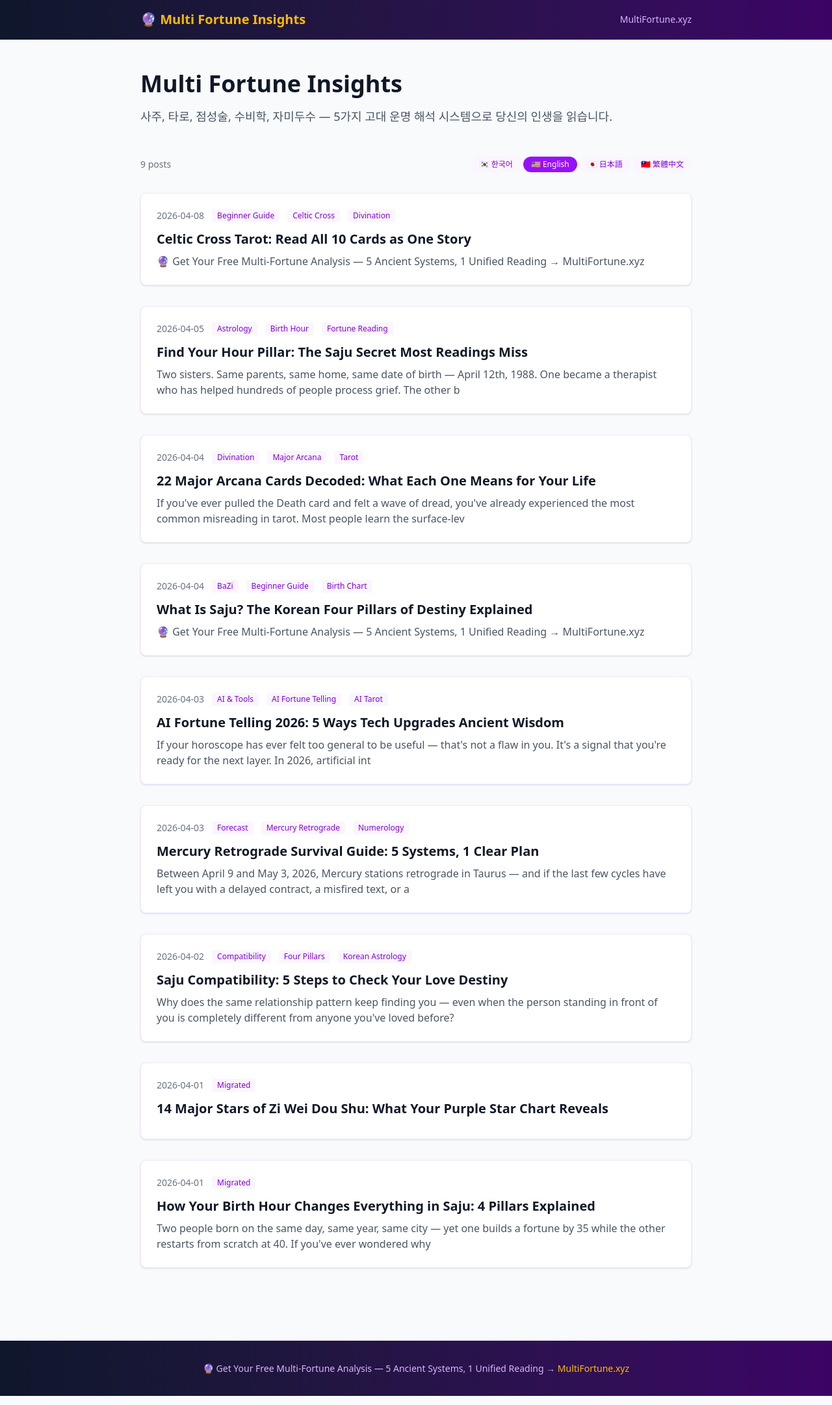
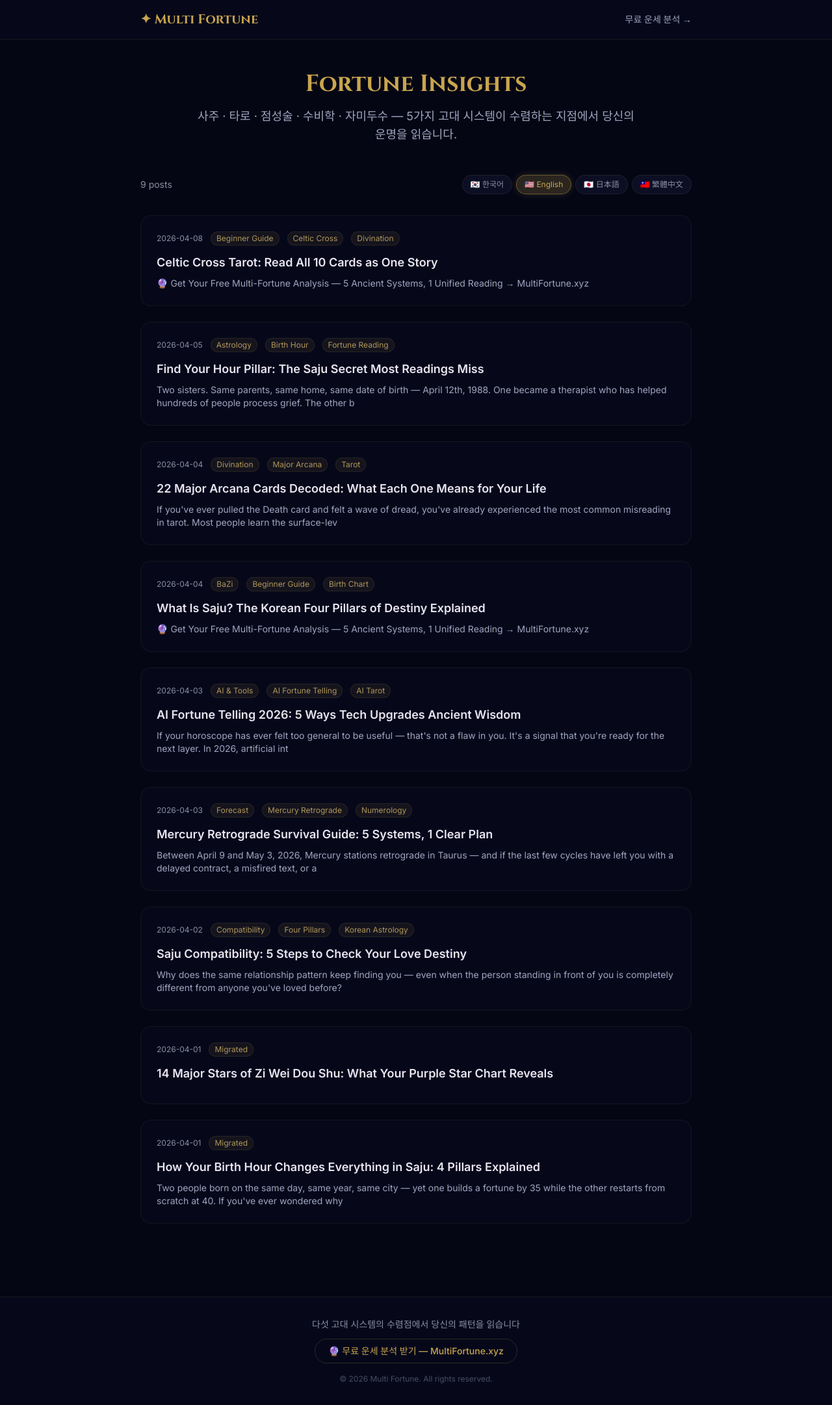
Before and after one commit to flowlabassit-lgtm/fortune-blog, a Next.js app: page / in a window 1280 px wide. Shown: the whole page at 65% size. Built offline with nearby package versions, Linux system fonts and the light colour scheme.

Commit message:
Apply multifortune.xyz dark theme: deep navy + gold accents + Inter/Cinzel fonts

```diff
--- a/app/components/LangFilter.tsx
+++ b/app/components/LangFilter.tsx
@@ -42,15 +42,15 @@ export function LangSelector({
   onChange: (l: string) => void;
 }) {
   return (
-    <div className="flex gap-1">
+    <div className="flex gap-1.5">
       {SUPPORTED_LANGS.map((l) => (
         <button
           key={l}
           onClick={() => onChange(l)}
-          className={`px-3 py-1 text-xs rounded-full transition-colors ${
+          className={`px-3 py-1.5 text-xs rounded-full transition-all duration-200 ${
             lang === l
-              ? "bg-purple-600 text-white"
-              : "bg-purple-50 text-purple-700 hover:bg-purple-100"
+              ? "bg-gold/20 text-gold border border-gold/40 shadow-[0_0_12px_rgba(201,165,78,0.2)]"
+              : "bg-surface-light text-muted border border-gold/10 hover:border-gold/25 hover:text-muted-light"
           }`}
         >
           {LANG_LABELS[l]}
--- a/app/components/PostList.tsx
+++ b/app/components/PostList.tsx
@@ -12,43 +12,43 @@ export function PostList({ posts }: { posts: PostMeta[] }) {
   return (
     <>
       <div className="flex items-center justify-between mb-8">
-        <p className="text-sm text-gray-500">
+        <p className="text-sm text-muted">
           {filtered.length} post{filtered.length !== 1 ? "s" : ""}
         </p>
         <LangSelector lang={lang} onChange={changeLang} />
       </div>
 
       {filtered.length === 0 ? (
-        <p className="text-gray-500">
+        <p className="text-muted">
           이 언어로 작성된 글이 아직 없습니다. 다른 언어를 선택해보세요.
         </p>
       ) : (
-        <div className="grid gap-8">
+        <div className="grid gap-6">
           {filtered.map((post) => (
             <article
               key={post.slug}
-              className="bg-white rounded-lg shadow-sm border border-purple-100 p-6 hover:shadow-md transition-shadow"
+              className="bg-surface rounded-2xl border border-gold/8 p-6 hover:border-gold/20 hover:shadow-[0_0_25px_rgba(201,165,78,0.08)] transition-all duration-300"
             >
               <div className="flex items-center gap-3 mb-3">
-                <time className="text-sm text-gray-500">{post.date}</time>
+                <time className="text-xs text-muted">{post.date}</time>
                 {post.tags
                   .filter((t) => !t.startsWith("lang:"))
                   .slice(0, 3)
                   .map((tag) => (
                     <span
                       key={tag}
-                      className="text-xs bg-purple-50 text-purple-700 px-2 py-0.5 rounded"
+                      className="text-xs bg-gold/8 text-gold-light/80 px-2 py-0.5 rounded-full border border-gold/10"
                     >
                       {tag}
                     </span>
                   ))}
               </div>
               <Link href={`/posts/${post.slug}`}>
-                <h2 className="text-xl font-semibold hover:text-purple-600 transition-colors mb-2">
+                <h2 className="text-lg font-semibold text-lavender hover:text-gold transition-colors mb-2">
                   {post.title}
                 </h2>
               </Link>
-              <p className="text-gray-600">{post.description}</p>
+              <p className="text-sm text-muted-light line-clamp-2">{post.description}</p>
             </article>
           ))}
         </div>
--- a/app/globals.css
+++ b/app/globals.css
@@ -1,3 +1,14 @@
 @import "tailwindcss";
+@plugin "@tailwindcss/typography";
 
-@plugin "@tailwindcss/typography";
+@theme {
+  --color-deep: #040614;
+  --color-surface: #06081a;
+  --color-surface-light: #0c0f24;
+  --color-gold: #c9a54e;
+  --color-gold-light: #d4b76a;
+  --color-gold-dark: #a88a3a;
+  --color-muted: #8b8da3;
+  --color-muted-light: #a0a4bf;
+  --color-lavender: #e8e4f0;
+}
--- a/app/layout.tsx
+++ b/app/layout.tsx
@@ -1,16 +1,22 @@
 import type { Metadata } from "next";
-import { Geist } from "next/font/google";
+import { Inter, Cinzel } from "next/font/google";
 import "./globals.css";
 
-const geistSans = Geist({
-  variable: "--font-geist-sans",
+const inter = Inter({
+  variable: "--font-inter",
   subsets: ["latin"],
+});
+
+const cinzel = Cinzel({
+  variable: "--font-cinzel",
+  subsets: ["latin"],
+  weight: ["400", "700"],
 });
 
 export const metadata: Metadata = {
   title: "Multi Fortune Insights — Saju, Tarot, Astrology & Numerology",
   description:
-    "Explore fortune readings across 5 ancient systems: Saju (Korean Four Pillars), Tarot, Western & Vedic Astrology, Numerology, and Zi Wei Dou Shu. Multilingual insights in Korean, English, Japanese, and Chinese.",
+    "반복되는 커리어·관계·타이밍 패턴을 다섯 독립 시스템의 수렴점으로 분석합니다. Saju, Tarot, Numerology, Vedic Astrology & Zi Wei Dou Shu.",
   metadataBase: new URL("https://blog.multifortune.xyz"),
 };
 
@@ -20,29 +26,41 @@ export default function RootLayout({
   children: React.ReactNode;
 }>) {
   return (
-    <html lang="ko" className={`${geistSans.variable} h-full antialiased`}>
-      <body className="min-h-full flex flex-col bg-slate-50 text-gray-900">
-        <header className="border-b border-purple-900/20 bg-gradient-to-r from-slate-900 to-purple-950">
+    <html lang="ko" className={`${inter.variable} ${cinzel.variable} h-full antialiased dark`}>
+      <body className="min-h-full flex flex-col bg-deep text-lavender font-[family-name:var(--font-inter)]">
+        {/* Header */}
+        <header className="border-b border-gold/10 bg-surface backdrop-blur-xl">
           <div className="mx-auto max-w-4xl px-6 py-4 flex items-center justify-between">
-            <a href="/" className="text-xl font-bold text-amber-400">
-              🔮 Multi Fortune Insights
+            <a href="/" className="flex items-center gap-2">
+              <span className="text-xl font-[family-name:var(--font-cinzel)] font-bold text-gold">
+                ✦ Multi Fortune
+              </span>
             </a>
             <a
               href="https://www.multifortune.xyz"
-              className="text-sm font-medium text-purple-300 hover:text-amber-400 transition-colors"
+              className="text-sm font-medium text-muted-light hover:text-gold transition-colors"
             >
-              MultiFortune.xyz
+              무료 운세 분석 →
             </a>
           </div>
         </header>
+
         <main className="flex-1">{children}</main>
-        <footer className="border-t border-purple-900/20 bg-gradient-to-r from-slate-900 to-purple-950 mt-16">
-          <div className="mx-auto max-w-4xl px-6 py-8 text-center text-sm text-purple-300">
-            <p>
-              🔮 Get Your Free Multi-Fortune Analysis — 5 Ancient Systems, 1 Unified Reading →{" "}
-              <a href="https://www.multifortune.xyz" className="text-amber-400 hover:underline">
-                MultiFortune.xyz
-              </a>
+
+        {/* Footer */}
+        <footer className="border-t border-gold/10 bg-surface mt-16">
+          <div className="mx-auto max-w-4xl px-6 py-8 text-center">
+            <p className="text-muted text-sm mb-3">
+              다섯 고대 시스템의 수렴점에서 당신의 패턴을 읽습니다
+            </p>
+            <a
+              href="https://www.multifortune.xyz"
+              className="inline-block text-gold hover:text-gold-light transition-colors text-sm font-medium border border-gold/20 rounded-full px-5 py-2 hover:border-gold/40 hover:shadow-[0_0_20px_rgba(201,165,78,0.15)]"
+            >
+              🔮 무료 운세 분석 받기 — MultiFortune.xyz
+            </a>
+            <p className="text-muted/50 text-xs mt-4">
+              © 2026 Multi Fortune. All rights reserved.
             </p>
           </div>
         </footer>
--- a/app/page.tsx
+++ b/app/page.tsx
@@ -6,10 +6,12 @@ export default function Home() {
 
   return (
     <div className="mx-auto max-w-4xl px-6 py-12">
-      <section className="mb-12">
-        <h1 className="text-4xl font-bold mb-4">Multi Fortune Insights</h1>
-        <p className="text-lg text-gray-600">
-          사주, 타로, 점성술, 수비학, 자미두수 — 5가지 고대 운명 해석 시스템으로 당신의 인생을 읽습니다.
+      <section className="mb-12 text-center">
+        <h1 className="text-4xl font-[family-name:var(--font-cinzel)] font-bold text-gold mb-4">
+          Fortune Insights
+        </h1>
+        <p className="text-lg text-muted-light max-w-2xl mx-auto">
+          사주 · 타로 · 점성술 · 수비학 · 자미두수 — 5가지 고대 시스템이 수렴하는 지점에서 당신의 운명을 읽습니다.
         </p>
       </section>
 
--- a/app/posts/[slug]/page.tsx
+++ b/app/posts/[slug]/page.tsx
@@ -51,8 +51,8 @@ export default async function PostPage({ params }: Props) {
     <article className="mx-auto max-w-3xl px-6 py-12" lang={post.lang}>
       <header className="mb-8">
         <div className="flex items-center gap-3 mb-4">
-          <time className="text-sm text-gray-500">{post.date}</time>
-          <span className="text-xs bg-purple-100 text-purple-800 px-2 py-0.5 rounded">
+          <time className="text-sm text-muted">{post.date}</time>
+          <span className="text-xs bg-gold/15 text-gold border border-gold/20 px-2.5 py-0.5 rounded-full">
             {post.lang.toUpperCase()}
           </span>
           {siblings.length > 0 && (
@@ -61,7 +61,7 @@ export default async function PostPage({ params }: Props) {
                 <a
                   key={s.lang}
                   href={`/posts/${s.slug}`}
-                  className="text-xs bg-purple-50 text-purple-700 px-2 py-0.5 rounded hover:bg-purple-100 transition-colors"
+                  className="text-xs bg-surface-light text-muted border border-gold/10 px-2.5 py-0.5 rounded-full hover:border-gold/25 hover:text-gold transition-all"
                 >
                   {s.lang.toUpperCase()}
                 </a>
@@ -69,31 +69,32 @@ export default async function PostPage({ params }: Props) {
             </span>
           )}
         </div>
-        <h1 className="text-3xl font-bold mb-4">{post.title}</h1>
-        <p className="text-lg text-gray-600">{post.description}</p>
+        <h1 className="text-3xl font-[family-name:var(--font-cinzel)] font-bold text-lavender mb-4">{post.title}</h1>
+        <p className="text-lg text-muted-light">{post.description}</p>
       </header>
 
       {post.image && (
         <img
           src={post.image}
           alt={post.title}
-          className="w-full rounded-lg mb-8"
+          className="w-full rounded-2xl mb-8 border border-gold/10"
         />
       )}
 
       <div
-        className="prose prose-lg max-w-none prose-headings:text-gray-900 prose-a:text-purple-600"
+        className="prose prose-lg prose-invert max-w-none prose-headings:text-lavender prose-headings:font-[family-name:var(--font-cinzel)] prose-a:text-gold prose-strong:text-lavender prose-p:text-muted-light"
         dangerouslySetInnerHTML={{ __html: post.contentHtml }}
       />
 
-      <div className="mt-12 p-6 bg-gradient-to-r from-purple-50 to-amber-50 border border-purple-200 rounded-lg text-center">
-        <p className="text-lg font-semibold mb-2">
-          🔮 Get Your Free Multi-Fortune Analysis
+      {/* CTA */}
+      <div className="mt-12 p-8 bg-surface border border-gold/15 rounded-2xl text-center shadow-[0_0_30px_rgba(201,165,78,0.08)]">
+        <p className="text-xl font-[family-name:var(--font-cinzel)] font-bold text-gold mb-2">
+          ✦ 무료 멀티 포춘 분석
         </p>
-        <p className="text-sm text-gray-600 mb-4">5 Ancient Systems, 1 Unified Reading</p>
+        <p className="text-sm text-muted mb-5">5가지 고대 시스템 · 1개의 통합 리딩</p>
         <a
           href="https://www.multifortune.xyz"
-          className="inline-block bg-purple-600 text-white font-medium px-6 py-3 rounded-lg hover:bg-purple-700 transition-colors"
+          className="inline-block bg-gold/15 text-gold font-medium px-8 py-3 rounded-full border border-gold/30 hover:bg-gold/25 hover:border-gold/50 hover:shadow-[0_0_25px_rgba(201,165,78,0.25)] transition-all duration-300"
         >
           MultiFortune.xyz →
         </a>
```
